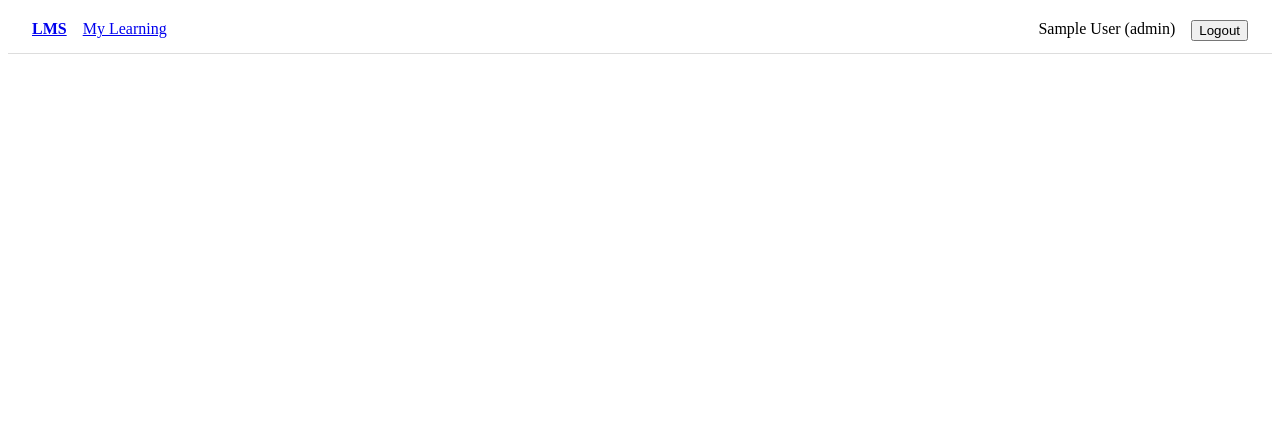
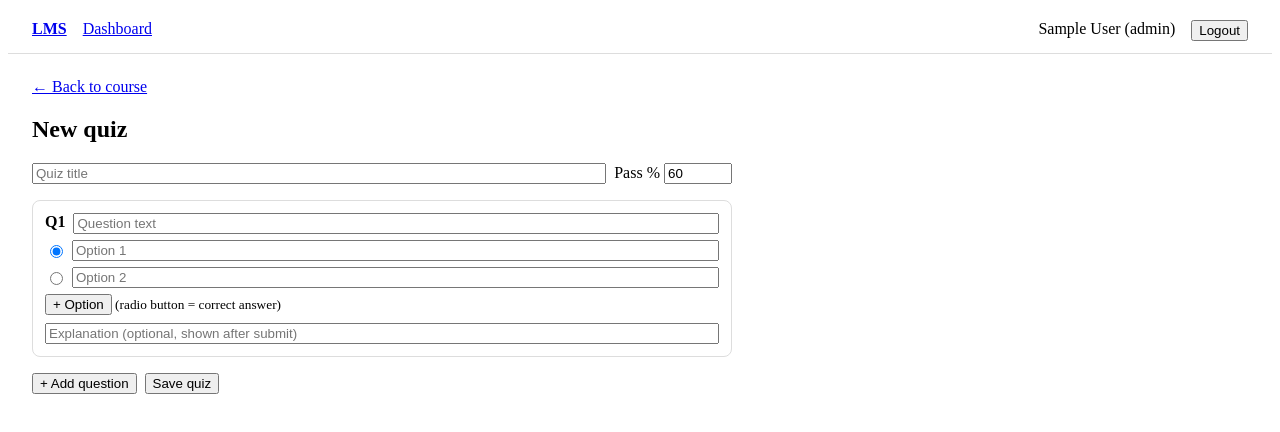
Before and after one commit to akash-sharma8/lms-project, a React (Vite) app in the folder client/: page /instructor/courses/1/quiz/new in a window 1280 px wide. Shown: the top 432 px of the page. Built offline with nearby package versions, Linux system fonts and the light colour scheme; no server answers; sample sign-in values are in the browser's storage.

Commit message:
feat: quiz builder form and instructor routes

```diff
--- a/client/src/App.jsx
+++ b/client/src/App.jsx
@@ -8,6 +8,10 @@ import Register from "./pages/Register";
 import Learn from "./pages/Learn";
 import MyLearning from "./pages/MyLearning";
 import Quiz from "./pages/Quiz";
+import InstructorDashboard from "./pages/InstructorDashboard";
+import ManageCourse from "./pages/ManageCourse";
+import QuizBuilder from "./pages/QuizBuilder";
+
 
 export default function App() {
   return (
@@ -30,6 +34,19 @@ export default function App() {
           path="/quiz/:quizId"
           element={<ProtectedRoute><Quiz /></ProtectedRoute>}
         />
+        <Route
+          path="/instructor"
+          element={<ProtectedRoute roles={["instructor", "admin"]}><InstructorDashboard /></ProtectedRoute>}
+        />
+        <Route
+          path="/instructor/courses/:id"
+          element={<ProtectedRoute roles={["instructor", "admin"]}><ManageCourse /></ProtectedRoute>}
+        />
+        <Route
+          path="/instructor/courses/:id/quiz/new"
+          element={<ProtectedRoute roles={["instructor", "admin"]}><QuizBuilder /></ProtectedRoute>}
+        />
+
       </Routes>
     </>
   );
--- a/client/src/components/Navbar.jsx
+++ b/client/src/components/Navbar.jsx
@@ -15,7 +15,8 @@ export default function Navbar() {
   return (
     <nav style={{ display: "flex", gap: 16, padding: "12px 24px", borderBottom: "1px solid #ddd" }}>
       <Link to="/"><b>LMS</b></Link>
-      {user && <Link to="/my-learning">My Learning</Link>}
+      {user?.role === "student" && <Link to="/my-learning">My Learning</Link>}
+      {user && user.role !== "student" && <Link to="/instructor">Dashboard</Link>}
       <span style={{ marginLeft: "auto" }} />
       {user ? (
         <>
--- /dev/null
+++ b/client/src/pages/QuizBuilder.jsx
@@ -0,0 +1,160 @@
+
+import { useState } from "react";
+import { useParams, useNavigate, Link } from "react-router-dom";
+import api from "../api/axios";
+
+const blankQuestion = () => ({
+  text: "",
+  options: ["", ""],
+  correctIndex: 0,
+  explanation: "",
+});
+
+export default function QuizBuilder() {
+  const { id } = useParams();
+  const navigate = useNavigate();
+  const [title, setTitle] = useState("");
+  const [passPercent, setPassPercent] = useState(60);
+  const [questions, setQuestions] = useState([blankQuestion()]);
+  const [error, setError] = useState("");
+  const [busy, setBusy] = useState(false);
+
+  // ek question ke fields badlo, baaki same rakho
+  const patchQuestion = (i, patch) =>
+    setQuestions(questions.map((q, idx) => (idx === i ? { ...q, ...patch } : q)));
+
+  function setOption(i, j, value) {
+    const options = questions[i].options.map((o, k) => (k === j ? value : o));
+    patchQuestion(i, { options });
+  }
+
+  function addOption(i) {
+    if (questions[i].options.length >= 6) return;
+    patchQuestion(i, { options: [...questions[i].options, ""] });
+  }
+
+  function removeOption(i, j) {
+    const q = questions[i];
+    if (q.options.length <= 2) return;
+    const options = q.options.filter((_, k) => k !== j);
+    // sahi answer wale se pehle wala option hata to index ek peeche khiskega
+    let correctIndex = q.correctIndex;
+    if (j < correctIndex) correctIndex -= 1;
+    else if (j === correctIndex) correctIndex = 0;
+    patchQuestion(i, { options, correctIndex });
+  }
+
+  async function handleSubmit(e) {
+    e.preventDefault();
+    setError("");
+
+    for (let i = 0; i < questions.length; i++) {
+      const q = questions[i];
+      if (!q.text.trim()) return setError(`Question ${i + 1} has no text`);
+      if (q.options.some((o) => !o.trim())) return setError(`Question ${i + 1} has an empty option`);
+    }
+
+    setBusy(true);
+    try {
+      await api.post(`/courses/${id}/quizzes`, {
+        title,
+        passPercent: Number(passPercent),
+        questions,
+      });
+      navigate(`/instructor/courses/${id}`);
+    } catch (err) {
+      setError(err.response?.data?.message || "Could not save quiz");
+      setBusy(false);
+    }
+  }
+
+  return (
+    <form onSubmit={handleSubmit} style={{ padding: 24, maxWidth: 700 }}>
+      <Link to={`/instructor/courses/${id}`}>← Back to course</Link>
+      <h2>New quiz</h2>
+
+      <div style={{ display: "flex", gap: 8 }}>
+        <input
+          placeholder="Quiz title"
+          value={title}
+          onChange={(e) => setTitle(e.target.value)}
+          required
+          style={{ flex: 1 }}
+        />
+        <label>
+          Pass %{" "}
+          <input
+            type="number"
+            min="1"
+            max="100"
+            value={passPercent}
+            onChange={(e) => setPassPercent(e.target.value)}
+            style={{ width: 60 }}
+          />
+        </label>
+      </div>
+
+      {questions.map((q, i) => (
+        <div key={i} style={{ border: "1px solid #ddd", borderRadius: 8, padding: 12, marginTop: 16 }}>
+          <div style={{ display: "flex", gap: 8 }}>
+            <b>Q{i + 1}</b>
+            <input
+              placeholder="Question text"
+              value={q.text}
+              onChange={(e) => patchQuestion(i, { text: e.target.value })}
+              style={{ flex: 1 }}
+            />
+            {questions.length > 1 && (
+              <button type="button" onClick={() => setQuestions(questions.filter((_, k) => k !== i))}>
+                Remove
+              </button>
+            )}
+          </div>
+
+          {q.options.map((opt, j) => (
+            <div key={j} style={{ display: "flex", gap: 6, marginTop: 6, alignItems: "center" }}>
+              <input
+                type="radio"
+                name={`correct-${i}`}
+                checked={q.correctIndex === j}
+                onChange={() => patchQuestion(i, { correctIndex: j })}
+                title="Mark as correct answer"
+              />
+              <input
+                placeholder={`Option ${j + 1}`}
+                value={opt}
+                onChange={(e) => setOption(i, j, e.target.value)}
+                style={{ flex: 1 }}
+              />
+              {q.options.length > 2 && (
+                <button type="button" onClick={() => removeOption(i, j)}>x</button>
+              )}
+            </div>
+          ))}
+
+          <div style={{ marginTop: 6 }}>
+            <button type="button" onClick={() => addOption(i)} disabled={q.options.length >= 6}>
+              + Option
+            </button>
+            <small> (radio button = correct answer)</small>
+          </div>
+
+          <input
+            placeholder="Explanation (optional, shown after submit)"
+            value={q.explanation}
+            onChange={(e) => patchQuestion(i, { explanation: e.target.value })}
+            style={{ width: "100%", marginTop: 8, boxSizing: "border-box" }}
+          />
+        </div>
+      ))}
+
+      <div style={{ marginTop: 16, display: "flex", gap: 8 }}>
+        <button type="button" onClick={() => setQuestions([...questions, blankQuestion()])}>
+          + Add question
+        </button>
+        <button disabled={busy}>{busy ? "Saving..." : "Save quiz"}</button>
+      </div>
+      {error && <p style={{ color: "crimson" }}>{error}</p>}
+    </form>
+  );
+}
```
Also changed, not shown: 1 other file (tests, documents, lock files or other folders).
